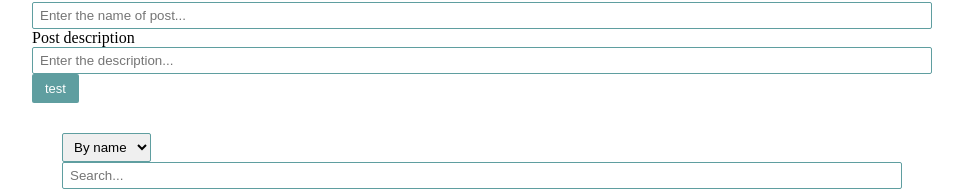
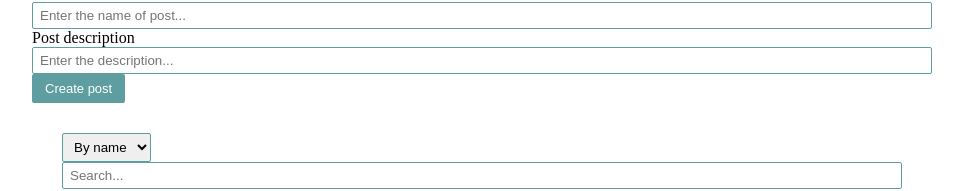
Before and after one commit to fromintel/react_base, a React (Create React App) app: page / in a window 1280 px wide. Shown: the part 156-347 px from the top of the page, without its empty margins (158-1121 px from the left). Built offline with nearby package versions, Linux system fonts and the light colour scheme.

Commit message:
0.1 [react-base] Change styles for the form

```diff
--- a/src/components/PostForm.jsx
+++ b/src/components/PostForm.jsx
@@ -14,7 +14,7 @@ const PostForm = ({create}) => {
 
     return (
         <form>
-            <fieldset>
+            <fieldset className='form-item'>
                 <label htmlFor="postName">Post name</label>
                 <CoreInput
                     type="text"
@@ -24,7 +24,7 @@ const PostForm = ({create}) => {
                     value={post.title}
                 />
             </fieldset>
-            <fieldset>
+            <fieldset className='form-item'>
                 <label htmlFor="desc">Post description</label>
                 <CoreInput
                     name="description"
@@ -34,7 +34,7 @@ const PostForm = ({create}) => {
                     value={post.desc}
                 />
             </fieldset>
-            <CoreButton onClick={addNewPost}>test</CoreButton>
+            <CoreButton onClick={addNewPost}>Create post</CoreButton>
         </form>
     );
 };
```
